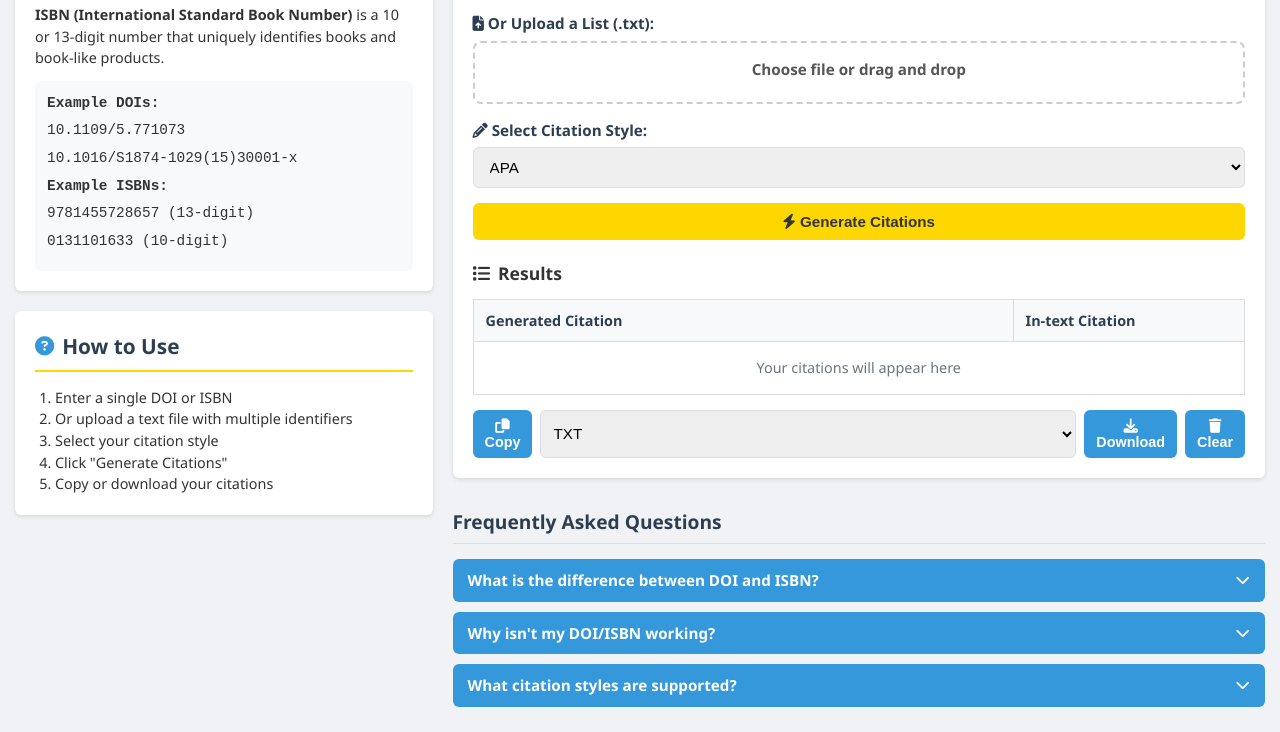
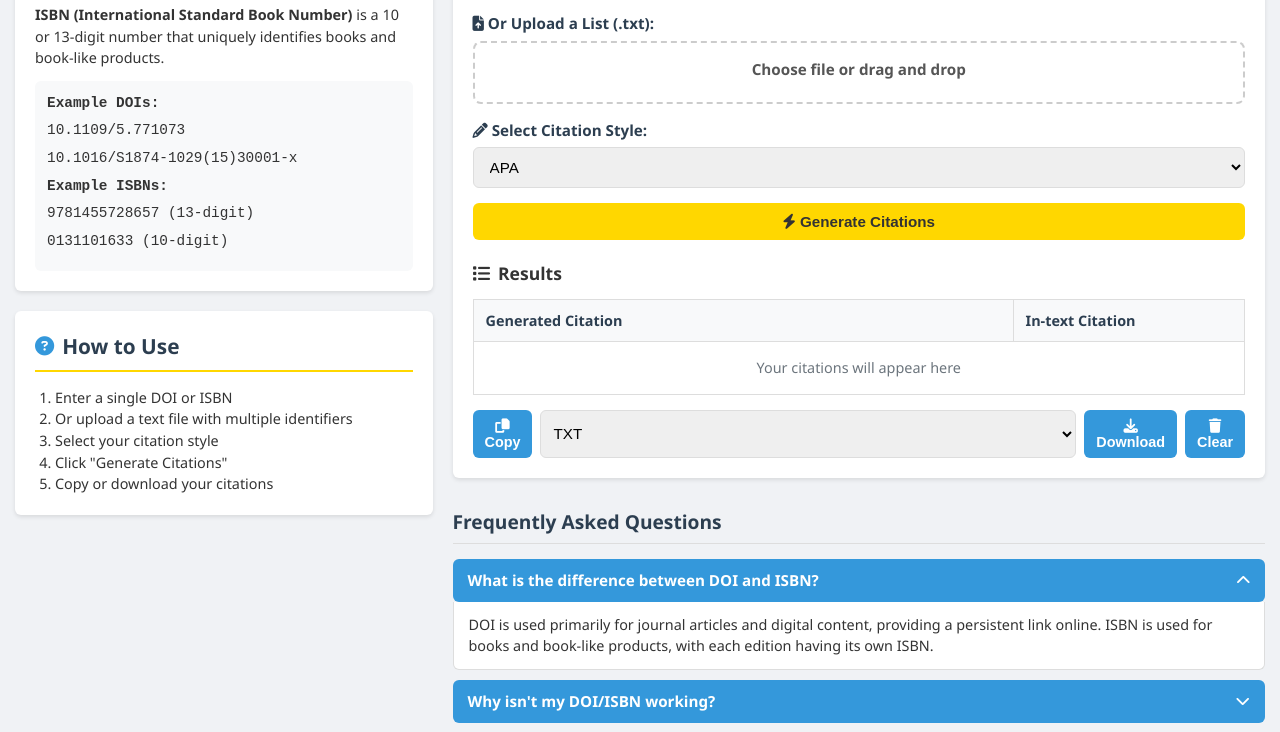
Before and after one commit to xuannnnnn03/DOI-ISBN-citation-converter, a plain HTML site: page index.html in a window 1280 px wide. Both pictures are taken after a click on the element "What is the difference between DOI and ISBN?". Shown: the part 275-1007 px from the top of the page. Drawn offline with Linux system fonts and the light colour scheme.

Commit message:
Update index.html 2

```diff
--- a/index.html
+++ b/index.html
@@ -505,6 +505,12 @@
 
 
 <script>
+
+  function toggleAccordion(element) {
+  element.classList.toggle('active');
+  element.nextElementSibling.classList.toggle('active');
+}
+
 async function handleGenerate() {
   const citationBody = document.getElementById("citationBody");
   citationBody.innerHTML = "<tr><td colspan='2'>Generating...</td></tr>";
```
